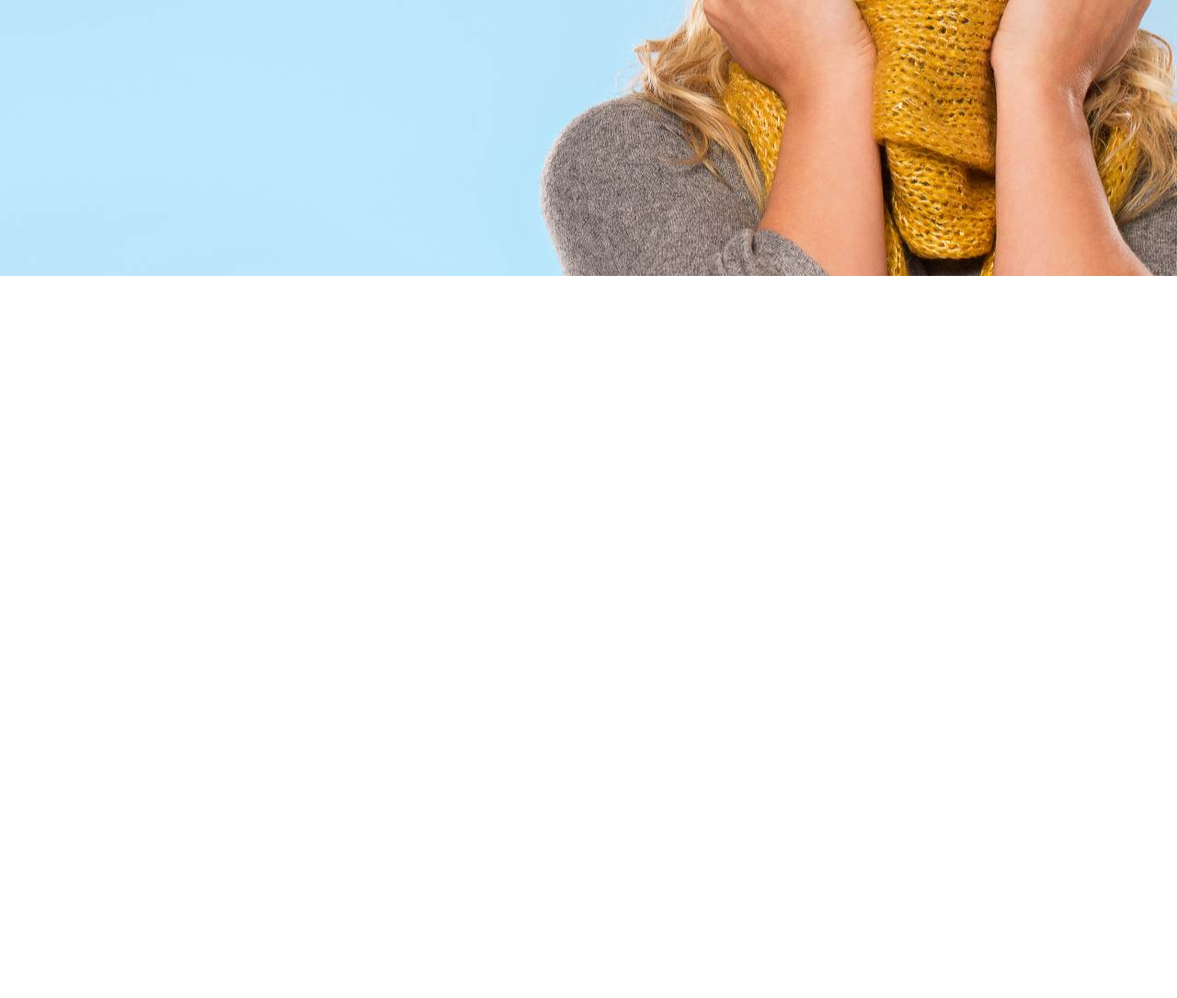
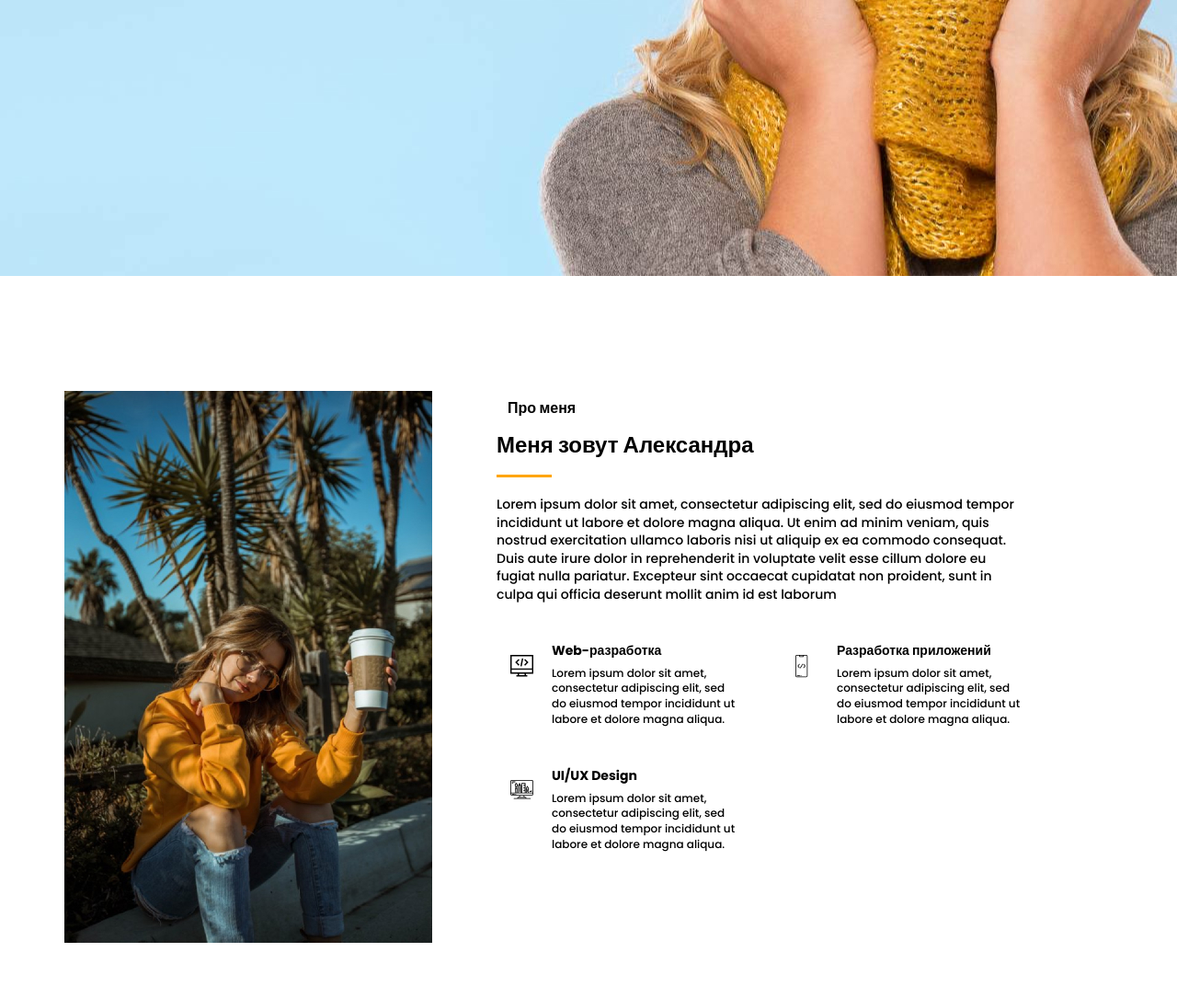
Before and after one commit to theromanov/myportfolio, a website built with Vite: page index.html in a window 1280 px wide. Shown: the part 500-1585 px from the top of the page at 92% size. Before the commit the page ends 800 px from the top, so only its background shows below. Built offline with nearby package versions, Linux system fonts and the light colour scheme.

Commit message:
about section

```diff
--- a/index.html
+++ b/index.html
@@ -152,6 +152,77 @@
                 </div>
             </div>
         </section>
+
+        <section class="about">
+            <div class="container">
+                <div class="about__wrapper">
+                    <div class="about__main-img"></div>
+
+                    <div class="about__info">
+                        <h2 class="title title_fz16 about__subtitle">Про меня</h2>
+                        <h3 class="title title_fz24 about__title">Меня зовут Александра</h3>
+                        <div class="divider"></div>
+
+                        <p class="about__text">
+                            Lorem ipsum dolor sit amet, consectetur adipiscing elit, sed do eiusmod tempor incididunt ut
+                            labore
+                            et dolore magna
+                            aliqua. Ut enim ad minim veniam, quis nostrud exercitation ullamco laboris nisi ut aliquip
+                            ex ea
+                            commodo consequat. Duis
+                            aute irure dolor in reprehenderit in voluptate velit esse cillum dolore eu fugiat nulla
+                            pariatur.
+                            Excepteur sint
+                            occaecat cupidatat non proident, sunt in culpa qui officia deserunt mollit anim id est
+                            laborum
+                        </p>
+
+                        <div class="about__wrapper-item">
+                            <div class="about__item">
+                                <div class="about__img">
+                                    <img src="/src/icons/about_me/web_development.svg" alt="web-development">
+                                </div>
+                                <div class="about__text-wrapper">
+                                    <div class="title title_fz14 about__text-top">Web-разработка</div>
+                                    <p class="about__text-descr">Lorem ipsum dolor sit amet, consectetur adipiscing
+                                        elit,
+                                        sed do
+                                        eiusmod tempor incididunt ut labore et dolore magna
+                                        aliqua.</p>
+                                </div>
+                            </div>
+                            <div class="about__item">
+                                <div class="about__img">
+                                    <img src="/src/icons/about_me/mobile_dev.svg" alt="mobile-development">
+                                </div>
+                                <div class="about__text-wrapper">
+                                    <div class="title title_fz14 about__text-top">Разработка приложений</div>
+                                    <p class="about__text-descr">Lorem ipsum dolor sit amet, consectetur adipiscing
+                                        elit,
+                                        sed do
+                                        eiusmod tempor incididunt ut labore et dolore magna
+                                        aliqua.</p>
+                                </div>
+                            </div>
+                            <div class="about__item">
+                                <div class="about__img">
+                                    <img src="/src/icons/about_me/design.svg" alt="design icon">
+                                </div>
+                                <div class="about__text-wrapper">
+                                    <div class="title title_fz14 about__text-top">UI/UX Design</div>
+                                    <p class="about__text-descr">Lorem ipsum dolor sit amet, consectetur adipiscing
+                                        elit,
+                                        sed do
+                                        eiusmod tempor incididunt ut labore et dolore magna
+                                        aliqua.</p>
+                                </div>
+                            </div>
+                        </div>
+                    </div>
+                </div>
+            </div>
+
+        </section>
     </main>
 
 
--- a/src/sass/base/basic.scss
+++ b/src/sass/base/basic.scss
@@ -36,6 +36,12 @@ img {
   background-color: $orange;
 }
 
+.divider {
+  width: 60px;
+  height: 3px;
+  background-color: $orange;
+}
+
 html {
   font-family: "Poppins", sans-serif;
   scroll-behavior: smooth;
--- a/src/sass/base/mixins.scss
+++ b/src/sass/base/mixins.scss
@@ -18,6 +18,7 @@
     height: 36px;
     background-color: $orange;
     border-radius: 100%;
+    z-index: -1;
   }
 }
 
--- /dev/null
+++ b/src/sass/blocks/about.scss
@@ -0,0 +1,120 @@
+@use "/src/sass/base/variables.scss" as *;
+@use "/src/sass/base/mixins.scss" as *;
+
+.about {
+  padding-top: 40px;
+
+  &__main-img {
+    width: 300px;
+    height: 340px;
+    background-image: url("/src/img/about-mobile_bg.jpg");
+    background-repeat: no-repeat;
+    object-fit: cover;
+  }
+
+  &__wrapper {
+    display: grid;
+    grid-template-columns: auto;
+  }
+  &__subtitle {
+    margin-top: 45px;
+    text-align: left;
+    padding-left: 12px;
+  }
+
+  &__title {
+    margin-top: 26px;
+    text-align: left;
+  }
+
+  .divider {
+    margin-top: 15px;
+  }
+
+  &__text {
+    margin-top: 20px;
+    font-weight: 500;
+    font-size: 14px;
+    color: $black;
+    max-width: 570px;
+    line-height: 140%;
+
+    &-top {
+      text-align: left;
+    }
+
+    &-descr {
+      margin-top: 6px;
+      font-weight: 500;
+      font-size: 12px;
+      color: $black;
+      line-height: 140%;
+    }
+  }
+
+  &__wrapper-item {
+    margin-top: 20px;
+    display: grid;
+    grid-template-columns: auto;
+    grid-auto-rows: 1fr;
+    row-gap: 20px;
+  }
+
+  &__item {
+    display: grid;
+    column-gap: 20px;
+    grid-template-columns: 40px 1fr;
+  }
+
+  &__img {
+    position: relative;
+    @include circle;
+    max-width: 25px;
+    top: 15px;
+    left: 15px;
+  }
+}
+
+@media screen and (min-width: 576px) {
+  .about {
+    &__wrapper-item {
+      column-gap: 30px;
+    }
+  }
+}
+
+@media screen and (min-width: 595px) {
+  .about {
+    &__wrapper-item {
+      column-gap: 50px;
+      grid-template-columns: repeat(2, minmax(200px, 260px));
+      grid-template-rows: repeat(3, minmax(116px, auto));
+    }
+  }
+}
+
+@media screen and (min-width: 1200px) {
+  .about {
+    padding-top: 125px;
+    &__subtitle {
+      margin-top: 6px;
+    }
+    &__title {
+      margin-top: 10px;
+    }
+    &__main-img {
+      width: 400px;
+      height: 600px;
+      background-image: url("/src/img/main_photo.jpg");
+      background-repeat: no-repeat;
+      object-fit: cover;
+    }
+    &__wrapper {
+      column-gap: 70px;
+      grid-template-columns: 400px 572px;
+      &-item {
+        margin-top: 40px;
+      }
+    }
+  }
+}
--- a/src/sass/blocks/promo.scss
+++ b/src/sass/blocks/promo.scss
@@ -22,16 +22,16 @@
     padding-left: 10px;
   }
 
-  &__link {
-    text-decoration: none;
-    text-transform: capitalize;
-  }
-
   &__btns {
     display: flex;
     align-items: center;
     column-gap: 40px;
     margin-top: 30px;
+  }
+
+  &__link {
+    text-decoration: none;
+    text-transform: capitalize;
   }
 }
 
--- a/src/sass/style.scss
+++ b/src/sass/style.scss
@@ -12,3 +12,4 @@
 // sections
 @use "/src/sass/blocks/promo.scss";
 @use "/src/sass/blocks/menu.scss";
+@use "/src/sass/blocks/about.scss";
--- a/src/sass/ui/titles.scss
+++ b/src/sass/ui/titles.scss
@@ -18,6 +18,10 @@
     font-size: 26px;
   }
 
+  &_fz24 {
+    font-size: 24px;
+  }
+
   &_fz16 {
     font-size: 16px;
   }
```
Also changed, not shown: src/img/about-mobile_bg.jpg (added).
